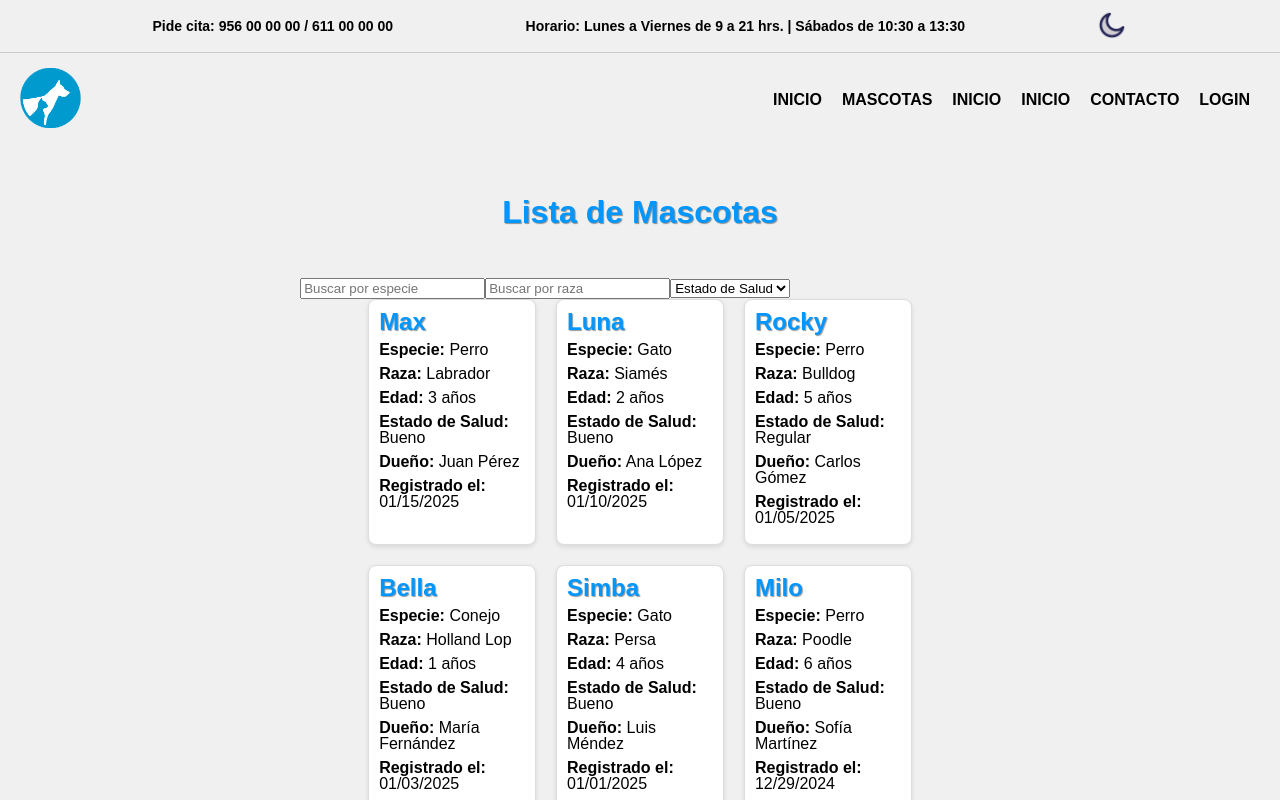
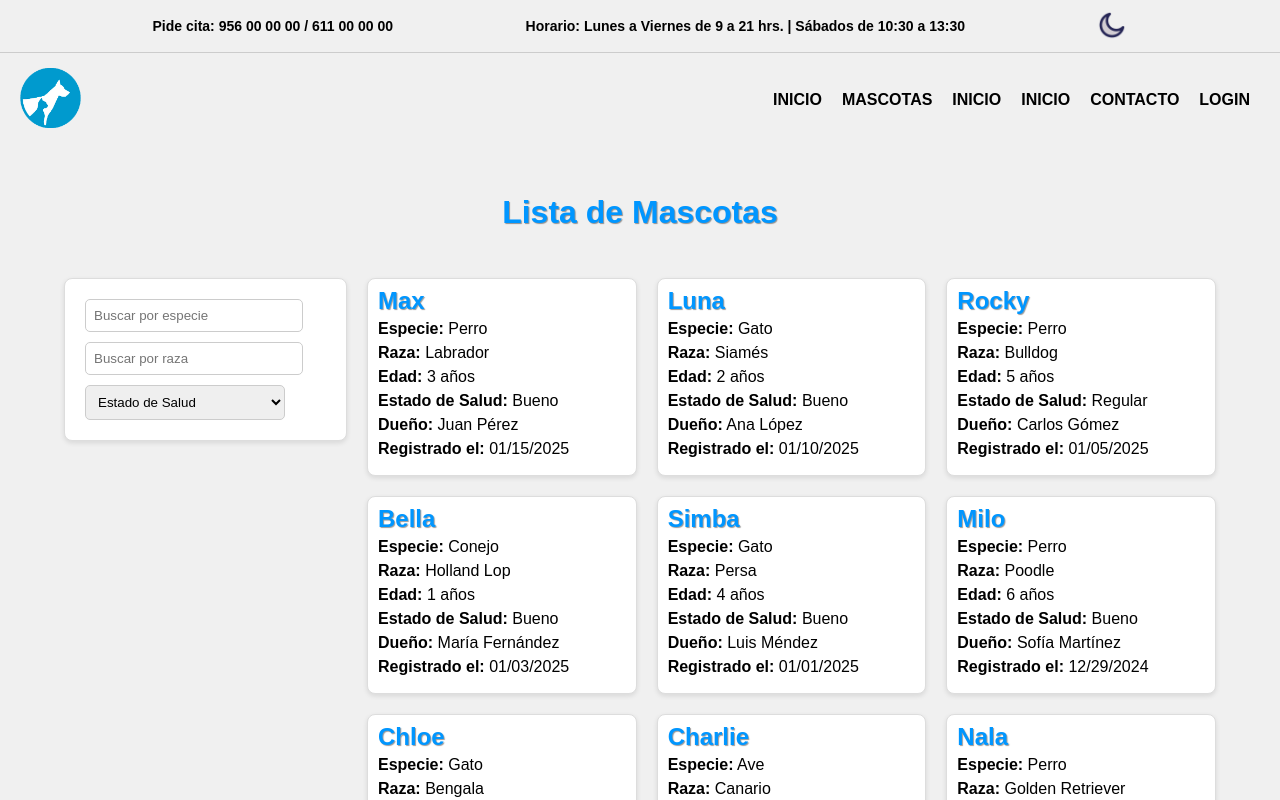
Before and after one commit to rekznoz/CuraPatas, a React (Vite) app: page /mascotas in a window 1280 px wide. Shown: the top 800 px of the page. Built offline with nearby package versions, Linux system fonts and the light colour scheme.

Commit message:
Update mascotas.css

```diff
--- a/src/css/mascotas.css
+++ b/src/css/mascotas.css
@@ -7,13 +7,21 @@
     margin-bottom: 50px;
 }
 
+.contenedor-filtro-mascotas {
+    display: grid;
+    grid-template-columns: 1fr 3fr; /* Filtros ocupa 1 parte, contenido 3 partes */
+    gap: 20px;
+    align-items: flex-start; /* Alinea los filtros al inicio */
+    margin: 0 auto;
+    width: 90%; /* Ajusta el ancho del contenedor */
+}
+
 /* Lista de Animales */
 .lista-mascotas {
     display: grid;
     grid-template-columns: repeat(3, 1fr);
-    width: 80%;
-    margin: 0 auto;
     gap: 20px;
+    width: 100%;
 }
 
 /* Carta de Mascotas */
@@ -94,4 +102,38 @@
     .boton-paginacion {
         padding: 10px;
     }
+
+    .contenedor-filtro-mascotas {
+        grid-template-columns: 1fr;
+    }
+
 }
+
+/* Filtros */
+
+.filtros-mascotas {
+    display: flex;
+    flex-direction: column;
+    text-align: center;
+    justify-content: center;
+    gap: 10px;
+    background: var(--color-fondo-mascotas);
+    padding: 20px;
+    border: 1px solid #ddd;
+    border-radius: 8px;
+    box-shadow: 0 2px 5px rgba(0, 0, 0, 0.1);
+}
+
+.filtros-mascotas input,
+.filtros-mascotas select {
+    padding: 0.5rem;
+    border: 1px solid #ccc;
+    border-radius: 5px;
+    width: 200px;
+}
+
+.filtros-mascotas input:focus,
+.filtros-mascotas select:focus {
+    outline: none;
+    border-color: #4CAF50;
+}
```
